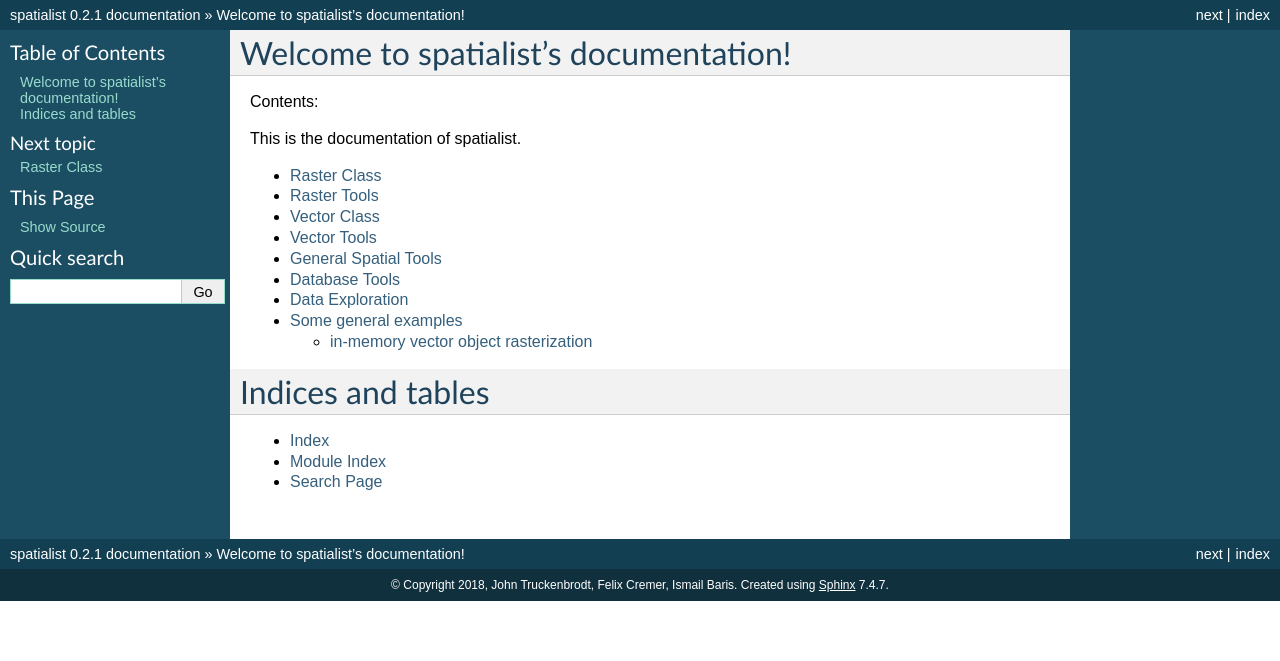
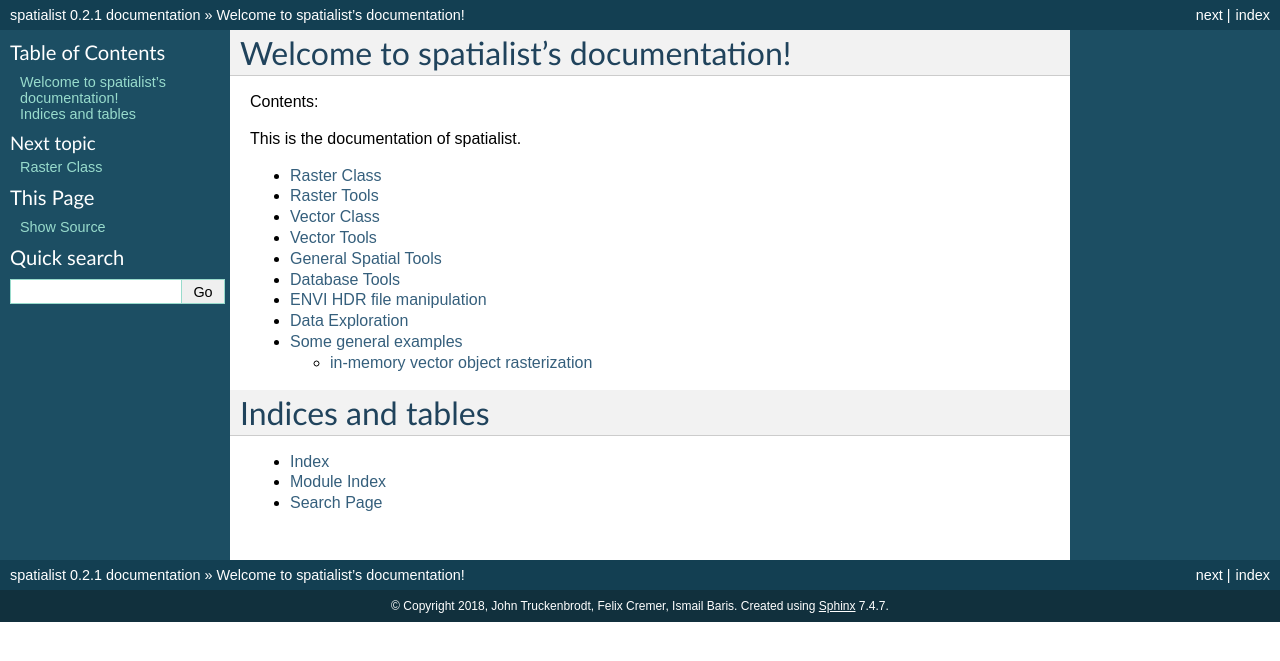
Before and after one commit to johntruckenbrodt/spatialist, a Sphinx documentation site: the page built from docs/index.rst, in a window 1280 px wide. Shown: the top 661 px of the page. Built offline with Sphinx 7.4.7, drawn with Linux system fonts in a browser that asks for light colours.

Commit message:
[docs] new section 'ENVI HDR file manipulation' for module 'envi'

```diff
--- a/docs/spatialist.rst
+++ b/docs/spatialist.rst
@@ -40,6 +40,13 @@ Database Tools
     :undoc-members:
     :show-inheritance:
 
+ENVI HDR file manipulation
+==========================
+
+.. automodule:: spatialist.envi
+    :members:
+    :undoc-members:
+
 Data Exploration
 ================
 
```
